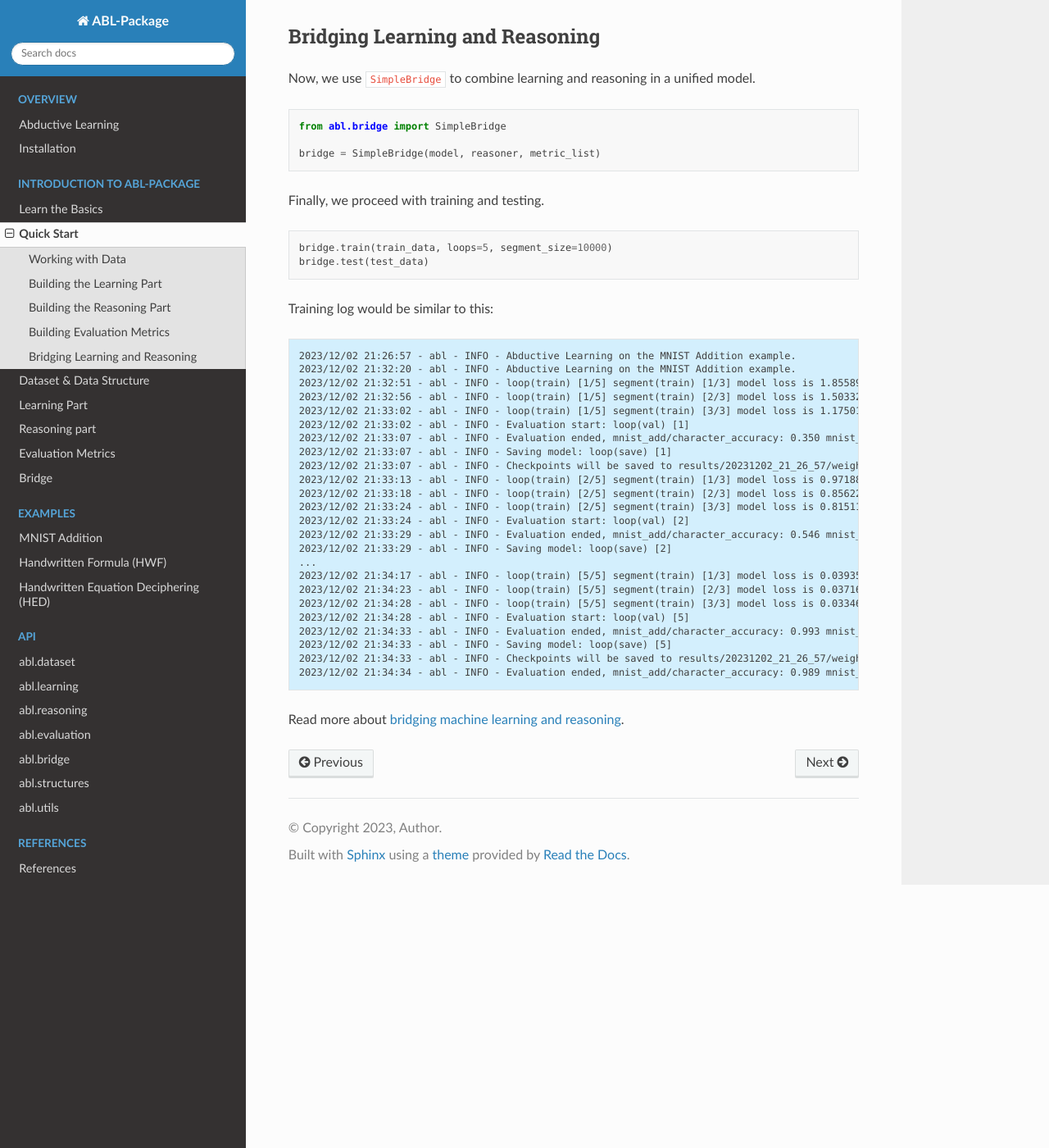
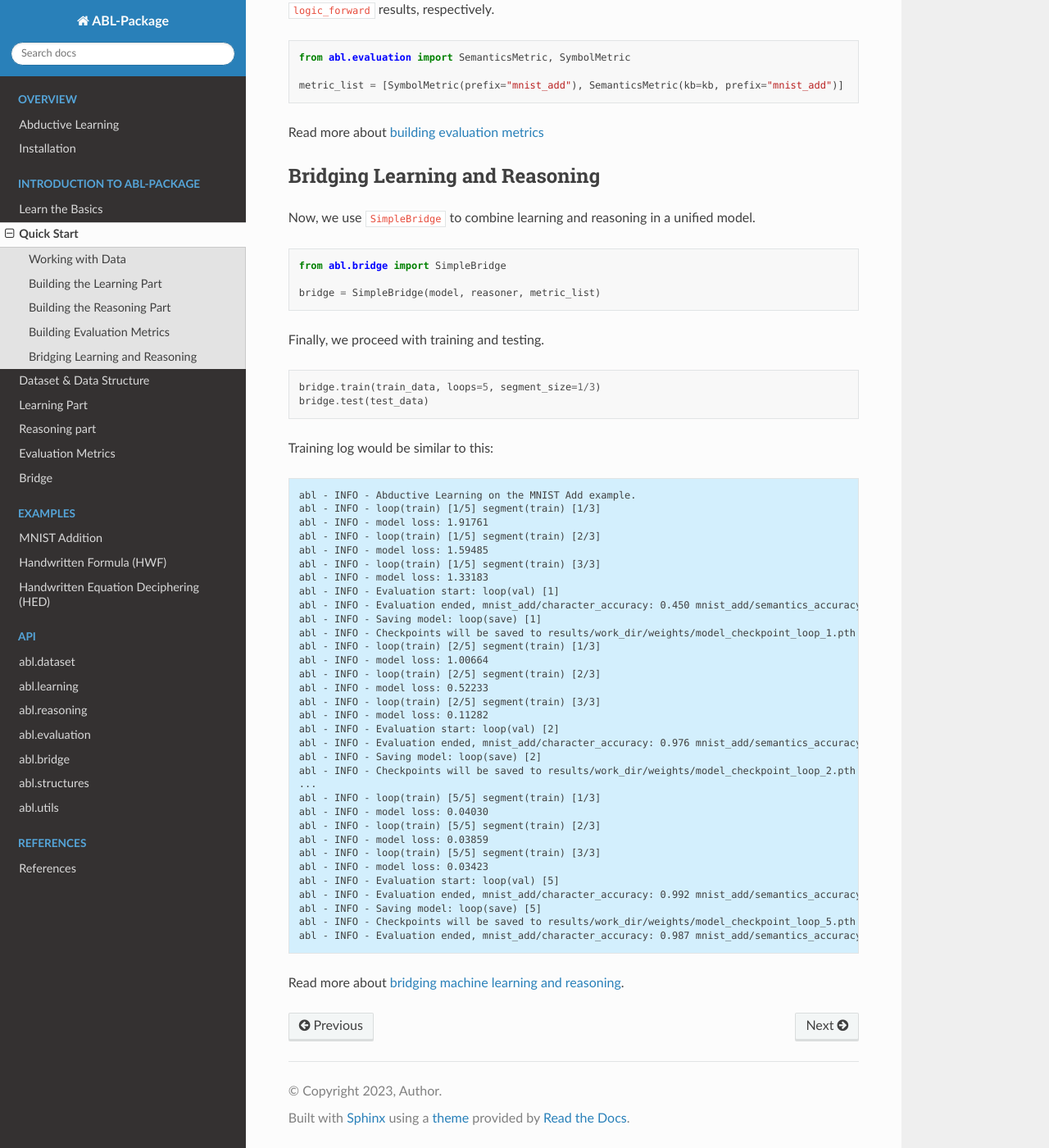
Before and after one commit to AbductiveLearning/ABLkit, a Sphinx documentation site: the page built from docs/Intro/Quick-Start.rst, in a window 1280 px wide and 1400 px high, scrolled down 3466 px. Shown: the whole window at 82% size. Built offline with Sphinx 7.4.7 and the Read the Docs theme 2.0.0, drawn with Linux system fonts in a browser that asks for light colours; some of the changed text lies outside the part shown.

Commit message:
[MNT] resolve comments in Quick-Start

```diff
--- a/docs/Intro/Bridge.rst
+++ b/docs/Intro/Bridge.rst
@@ -59,7 +59,7 @@
         loops : int
             Machine Learning part and Reasoning part will be iteratively optimized
             for ``loops`` times.
-        segment_size:
+        segment_size : Union[int, float]
             Data will be split into segments of this size and data in each segment
             will be used together to train the model.
         """
@@ -67,6 +67,9 @@
             data_samples = train_data
         else:
             data_samples = self.data_preprocess(*train_data)
+
+        if isinstance(segment_size, float):
+            segment_size = int(segment_size * len(data_samples))
 
         for loop in range(loops):
             for seg_idx in range((len(data_samples) - 1) // segment_size + 1):
--- a/docs/Intro/Quick-Start.rst
+++ b/docs/Intro/Quick-Start.rst
@@ -68,14 +68,16 @@
    Shape of X [C, H, W]: torch.Size([1, 28, 28])
 
 
-ABL-Package offers several `dataset classes <../API/abl.dataset.html>`_ for different usage, such as ``ClassificationDataset``, ``RegressionDataset`` and ``PredictionDataset``, while users are only required to organize the dataset into the aforementioned format.
+ABL-Package provides several dataset classes for different purposes, including ``ClassificationDataset``, ``RegressionDataset``, and ``PredictionDataset``. However, it's not necessary to encapsulate data into these specific classes. Instead, we only need to structure our datasets in the aforementioned formats.
 
 Read more about `preparing datasets <Datasets.html>`_.
 
 Building the Learning Part
 --------------------------
 
-To build the machine learning part, we need to wrap our machine learning model into the ``ABLModel`` class. The machine learning model can either be a scikit-learn model or a PyTorch neural network. We use a simple LeNet5 in the MNIST Addition example.
+Learnig part is constructed by first defining a base machine learning model and then wrap it into the ``ABLModel`` class.
+The flexibility of ABL package allows the base model to be any machine learning model conforming to the scikit-learn style, which requires implementing the ``fit`` and ``predict`` methods, or a PyTorch-based neural network, provided it has defined the architecture and implemented the ``forward`` method.
+In the MNIST Addition example, we build a simple LeNet5 network as the base model.
 
 .. code:: python
 
@@ -84,7 +86,7 @@
    # The number of pseudo labels is 10
    cls = LeNet5(num_classes=10)
 
-Aside from the network, we need to define a loss_fn, an optimizer, and a device so as to create a ``BasicNN`` object. This class implements ``fit``, ``predict``, ``predict_proba`` and several other methods to enable the PyTorch-based neural network to work as a scikit-learn model.
+To facilitate uniform processing, ABL-Package provides the ``BasicNN`` class to convert PyTorch-based neural networks into a format similar to scikit-learn models. To construct a ``BasicNN`` instance, we need also define a loss function, an optimizer, and a device aside from the previous network.
 
 .. code:: python
 
@@ -111,7 +113,7 @@
    Shape of pred_idx : (32,)
    Shape of pred_prob : (32, 10)
 
-Afterward, we wrap the ``base_model`` into ``ABLModel``.
+Afterward, we wrap the scikit-learn style model, ``base_model``, into an instance of ``ABLModel``. This class serves as a unified wrapper for all base models,  facilitating the learning part to train, test, and predict on instance-level data - such as equations in the MNIST Addition.
 
 .. code:: python
 
@@ -185,7 +187,7 @@
 
 .. code:: python
 
-   bridge.train(train_data, loops=5, segment_size=10000)
+   bridge.train(train_data, loops=5, segment_size=1/3)
    bridge.test(test_data)
 
 Training log would be similar to this:
@@ -193,30 +195,38 @@
 .. code-block:: none
    :class: code-out
 
-   2023/12/02 21:26:57 - abl - INFO - Abductive Learning on the MNIST Addition example.
-   2023/12/02 21:32:20 - abl - INFO - Abductive Learning on the MNIST Addition example.
-   2023/12/02 21:32:51 - abl - INFO - loop(train) [1/5] segment(train) [1/3] model loss is 1.85589
-   2023/12/02 21:32:56 - abl - INFO - loop(train) [1/5] segment(train) [2/3] model loss is 1.50332
-   2023/12/02 21:33:02 - abl - INFO - loop(train) [1/5] segment(train) [3/3] model loss is 1.17501
-   2023/12/02 21:33:02 - abl - INFO - Evaluation start: loop(val) [1]
-   2023/12/02 21:33:07 - abl - INFO - Evaluation ended, mnist_add/character_accuracy: 0.350 mnist_add/semantics_accuracy: 0.254
-   2023/12/02 21:33:07 - abl - INFO - Saving model: loop(save) [1]
-   2023/12/02 21:33:07 - abl - INFO - Checkpoints will be saved to results/20231202_21_26_57/weights/model_checkpoint_loop_1.pth
-   2023/12/02 21:33:13 - abl - INFO - loop(train) [2/5] segment(train) [1/3] model loss is 0.97188
-   2023/12/02 21:33:18 - abl - INFO - loop(train) [2/5] segment(train) [2/3] model loss is 0.85622
-   2023/12/02 21:33:24 - abl - INFO - loop(train) [2/5] segment(train) [3/3] model loss is 0.81511
-   2023/12/02 21:33:24 - abl - INFO - Evaluation start: loop(val) [2]
-   2023/12/02 21:33:29 - abl - INFO - Evaluation ended, mnist_add/character_accuracy: 0.546 mnist_add/semantics_accuracy: 0.399
-   2023/12/02 21:33:29 - abl - INFO - Saving model: loop(save) [2]
+   abl - INFO - Abductive Learning on the MNIST Add example.
+   abl - INFO - loop(train) [1/5] segment(train) [1/3]
+   abl - INFO - model loss: 1.91761
+   abl - INFO - loop(train) [1/5] segment(train) [2/3]
+   abl - INFO - model loss: 1.59485
+   abl - INFO - loop(train) [1/5] segment(train) [3/3]
+   abl - INFO - model loss: 1.33183
+   abl - INFO - Evaluation start: loop(val) [1]
+   abl - INFO - Evaluation ended, mnist_add/character_accuracy: 0.450 mnist_add/semantics_accuracy: 0.237
+   abl - INFO - Saving model: loop(save) [1]
+   abl - INFO - Checkpoints will be saved to results/work_dir/weights/model_checkpoint_loop_1.pth
+   abl - INFO - loop(train) [2/5] segment(train) [1/3]
+   abl - INFO - model loss: 1.00664
+   abl - INFO - loop(train) [2/5] segment(train) [2/3]
+   abl - INFO - model loss: 0.52233
+   abl - INFO - loop(train) [2/5] segment(train) [3/3]
+   abl - INFO - model loss: 0.11282
+   abl - INFO - Evaluation start: loop(val) [2]
+   abl - INFO - Evaluation ended, mnist_add/character_accuracy: 0.976 mnist_add/semantics_accuracy: 0.954
+   abl - INFO - Saving model: loop(save) [2]
+   abl - INFO - Checkpoints will be saved to results/work_dir/weights/model_checkpoint_loop_2.pth
    ...
-   2023/12/02 21:34:17 - abl - INFO - loop(train) [5/5] segment(train) [1/3] model loss is 0.03935
-   2023/12/02 21:34:23 - abl - INFO - loop(train) [5/5] segment(train) [2/3] model loss is 0.03716
-   2023/12/02 21:34:28 - abl - INFO - loop(train) [5/5] segment(train) [3/3] model loss is 0.03346
-   2023/12/02 21:34:28 - abl - INFO - Evaluation start: loop(val) [5]
-   2023/12/02 21:34:33 - abl - INFO - Evaluation ended, mnist_add/character_accuracy: 0.993 mnist_add/semantics_accuracy: 0.986
-   2023/12/02 21:34:33 - abl - INFO - Saving model: loop(save) [5]
-   2023/12/02 21:34:33 - abl - INFO - Checkpoints will be saved to results/20231202_21_26_57/weights/model_checkpoint_loop_5.pth
-   2023/12/02 21:34:34 - abl - INFO - Evaluation ended, mnist_add/character_accuracy: 0.989 mnist_add/semantics_accuracy: 0.978
-
+   abl - INFO - loop(train) [5/5] segment(train) [1/3]
+   abl - INFO - model loss: 0.04030
+   abl - INFO - loop(train) [5/5] segment(train) [2/3]
+   abl - INFO - model loss: 0.03859
+   abl - INFO - loop(train) [5/5] segment(train) [3/3]
+   abl - INFO - model loss: 0.03423
+   abl - INFO - Evaluation start: loop(val) [5]
+   abl - INFO - Evaluation ended, mnist_add/character_accuracy: 0.992 mnist_add/semantics_accuracy: 0.984
+   abl - INFO - Saving model: loop(save) [5]
+   abl - INFO - Checkpoints will be saved to results/work_dir/weights/model_checkpoint_loop_5.pth
+   abl - INFO - Evaluation ended, mnist_add/character_accuracy: 0.987 mnist_add/semantics_accuracy: 0.975
 
 Read more about `bridging machine learning and reasoning <Bridge.html>`_.
```
Also changed, not shown: other parts of docs/Intro/Quick-Start.rst (+1 -1 lines), 2 other files.
